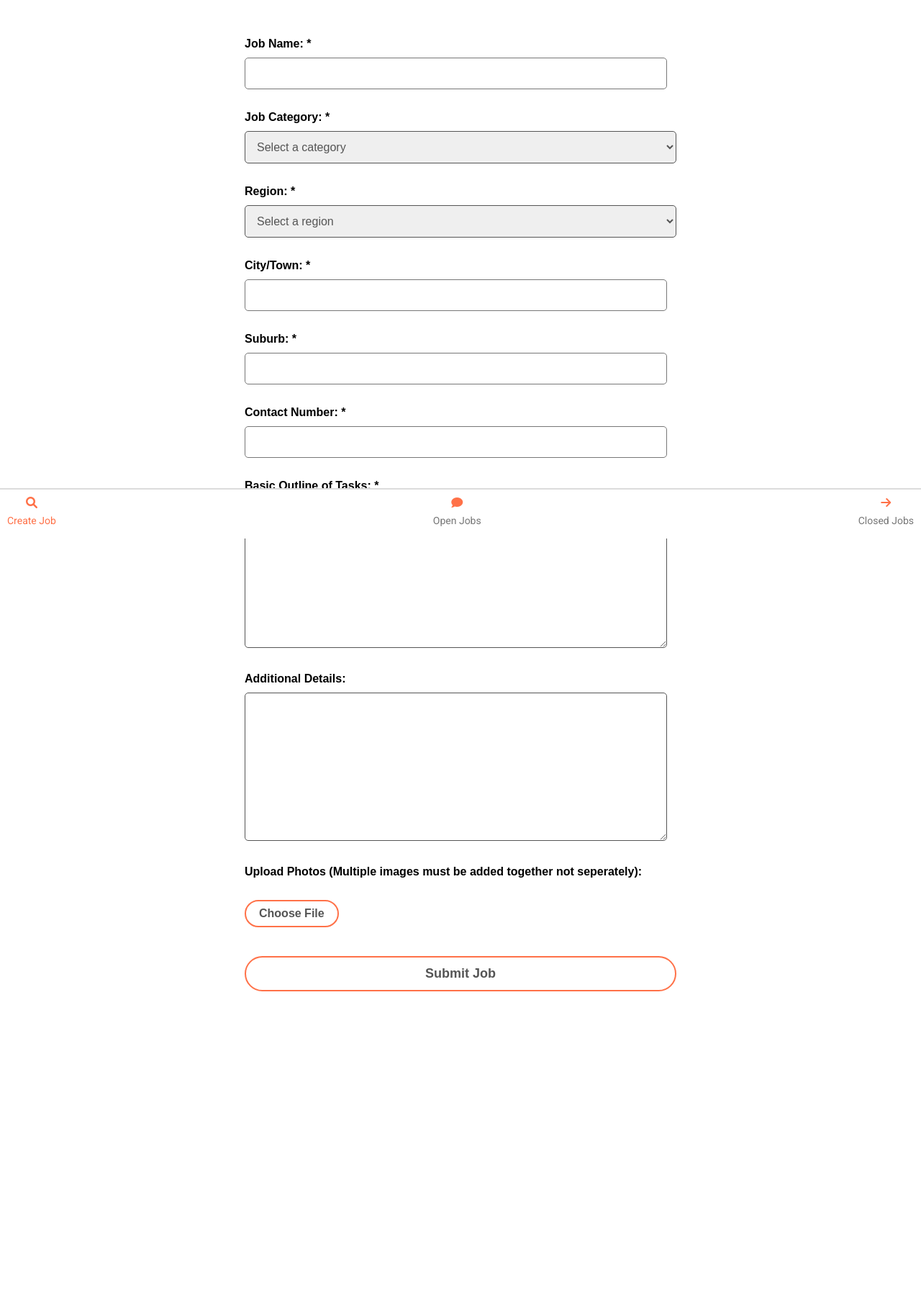
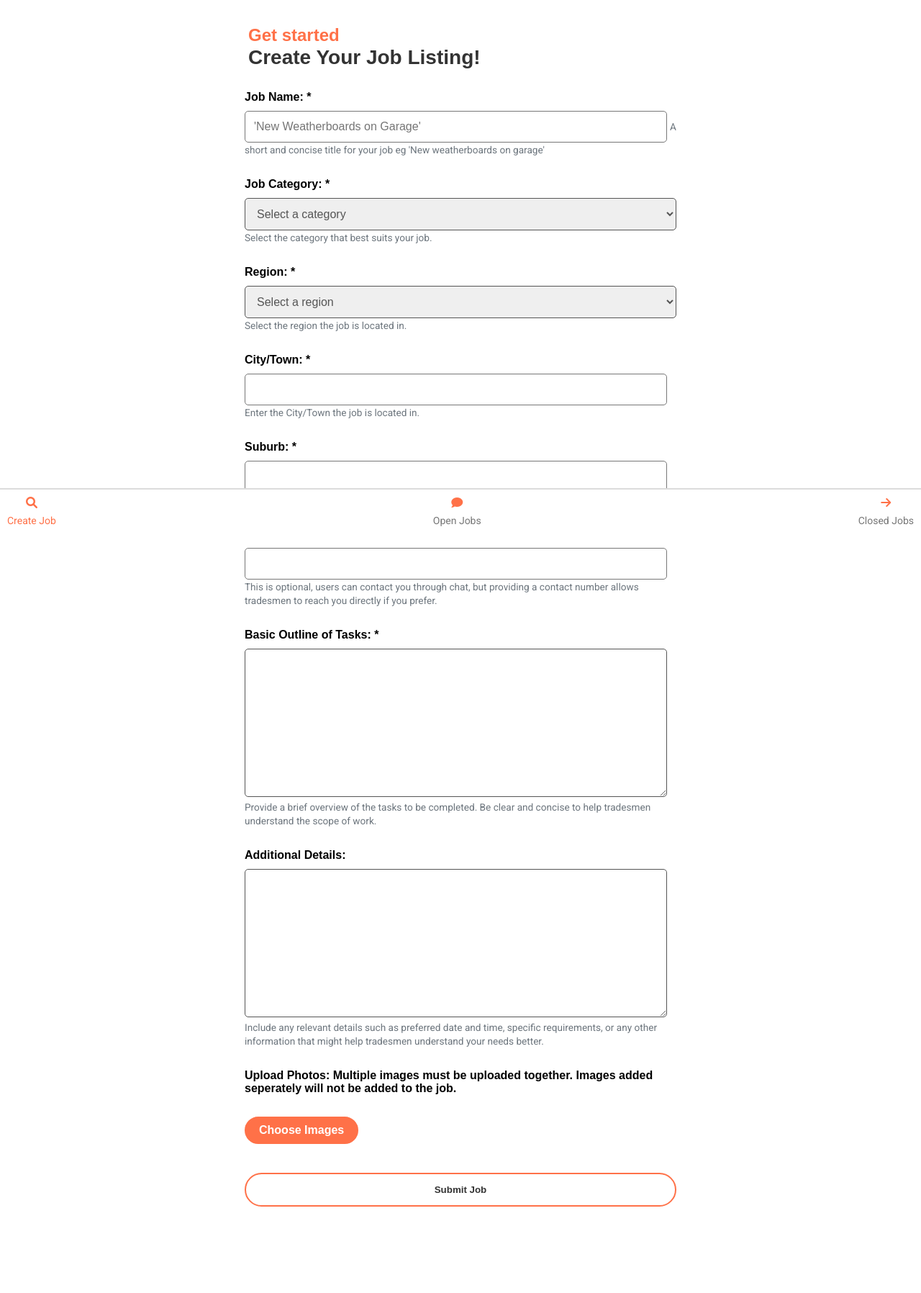
Before and after one commit to Codybez/CodysBusiness, a Flask app: page /create_job in a window 1280 px wide. Shown: the part 52-1848 px from the top of the page at 72% size. Before the commit the page ends 1429 px from the top, so only its background shows below. Run offline with Flask 3, Linux system fonts and the light colour scheme; some libraries are stand-ins or nearby versions.

Commit message:
Createjobdone

```diff
--- a/templates/contact_us.html
+++ b/templates/contact_us.html
@@ -131,7 +131,7 @@
             id="name"
             name="name"
             required
-            placeholder="Your Name"
+            value="{{ current_user.first_name }} {{ current_user.last_name }}"
           />
         </div>
 
@@ -143,7 +143,7 @@
             id="email"
             name="email"
             required
-            placeholder="Your Email"
+            value="{{ current_user.email }}"
           />
         </div>
 
--- a/templates/create_a_job.html
+++ b/templates/create_a_job.html
@@ -27,7 +27,7 @@
         padding: 20px;
         background-color: #ccccccdf;
         margin: auto;
-
+        margin-top: -40px;
         background-color: #fff;
         margin-bottom: 70px;
       }
@@ -56,20 +56,18 @@
 
       .form-group {
         margin-bottom: 30px;
+        margin-top: 30px;
       }
 
       button {
+        text-align: center;
+        padding: 14px 0;
         background-color: #ffffff;
-        color: #555;
         border: 2px solid #ff7148;
-        padding: 12px 24px;
-        text-align: center;
+        border-radius: 25px;
         text-decoration: none;
+        color: #333;
         font-weight: bold;
-        display: inline-block;
-        font-size: 18px;
-        border-radius: 25px;
-        cursor: pointer;
         width: 100%; /* Make button span 90% of its container */
       }
 
@@ -145,8 +143,8 @@
       .custom-file-input {
         display: inline-block;
         padding: 8px 18px;
-        background-color: #ffffff;
-        color: #555;
+        background-color: #ff7148;
+        color: #ffffff;
         border: 2px solid #ff7148;
         border-radius: 25px;
         cursor: pointer;
@@ -183,6 +181,7 @@
         position: relative;
         margin-right: 10px;
         margin-bottom: 10px;
+        margin-top: 15px;
       }
 
       .preview-image {
@@ -233,6 +232,34 @@
         font-size: 14px;
         margin-top: 10px;
       }
+
+      .note {
+        font-size: 0.9em;
+        color: #6c757d; /* Subtle gray color */
+      }
+
+      .form-text.text-muted {
+        font-size: 0.85em;
+        color: #6c757d;
+      }
+
+      .job-heading {
+        text-align: left;
+      }
+
+      .job-heading h1 {
+        color: #333; /* Orange color */
+        font-size: 28px; /* Adjust the size as needed */
+        margin-bottom: 20px;
+        margin-left: 5px;
+      }
+
+      .job-heading h1 span {
+        color: #ff7148;
+        font-size: 24px;
+        margin-bottom: -5px;
+      }
+
     </style>
   </head>
   <body>
@@ -241,6 +268,11 @@
     <br /><br />
 
     <div class="container">
+      <div class="job-heading">
+      <h1>
+        <span>Get started</span> <br />
+        Create Your Job Listing!
+      </h1>
       <form
         id="job-form"
         method="POST"
@@ -249,7 +281,18 @@
       >
         <div class="form-group">
           <label for="job_name">Job Name: *</label>
-          <input type="text" id="job_name" name="job_name" required />
+          <input
+            type="text"
+            id="job_name"
+            maxlength="35"
+            name="job_name"
+            required
+            placeholder="'New Weatherboards on Garage'"
+          />
+          <small class="form-text text-muted">
+            A short and concise title for your job eg 'New weatherboards on
+            garage'
+          </small>
         </div>
 
         <div class="form-group">
@@ -276,6 +319,9 @@
             <option value="Whiteware Repair">Whiteware Repair</option>
             <option value="Other">Other</option>
           </select>
+          <small class="form-text text-muted">
+            Select the category that best suits your job.
+          </small>
         </div>
 
         <div class="form-group">
@@ -299,31 +345,44 @@
             <option value="Otago">Otago</option>
             <option value="Southland">Southland</option>
           </select>
+          <small class="form-text text-muted">
+            Select the region the job is located in.
+          </small>
         </div>
 
         <div class="form-group">
           <label for="city">City/Town: *</label>
           <input type="text" id="city" name="city" required />
+          <small class="form-text text-muted">
+            Enter the City/Town the job is located in.
+          </small>
         </div>
 
         <div class="form-group">
           <label for="suburb">Suburb: *</label>
           <input type="text" id="suburb" name="suburb" required />
+          <small class="form-text text-muted">
+            Enter the Suburb the job is located in.
+          </small>
         </div>
 
         <div class="form-group">
-          <label for="contact_number">Contact Number: *</label>
-          <input
-            type="text"
-            id="contact_number"
-            name="contact_number"
-            required
-          />
+          <label for="contact_number">Contact Number:</label>
+          <input type="text" id="contact_number" name="contact_number" />
+          <small class="form-text text-muted">
+            This is optional, users can contact you through chat, but providing
+            a contact number allows tradesmen to reach you directly if you
+            prefer.
+          </small>
         </div>
 
         <div class="form-group">
           <label for="tasks">Basic Outline of Tasks: *</label>
           <textarea id="tasks" name="tasks" rows="10" required></textarea>
+          <small class="form-text text-muted">
+            Provide a brief overview of the tasks to be completed. Be clear and
+            concise to help tradesmen understand the scope of work.
+          </small>
         </div>
 
         <div class="form-group">
@@ -333,15 +392,20 @@
             name="additional-details"
             rows="10"
           ></textarea>
+          <small class="form-text text-muted">
+            Include any relevant details such as preferred date and time,
+            specific requirements, or any other information that might help
+            tradesmen understand your needs better.
+          </small>
         </div>
 
         <div class="form-group">
           <label for="photo-upload"
-            >Upload Photos (Multiple images must be added together not
-            seperately):</label
+            >Upload Photos: Multiple images must be uploaded together. Images
+            added seperately will not be added to the job.</label
           >
           <label for="photo-upload" class="custom-file-input"
-            >Choose File</label
+            >Choose Images</label
           >
           <input
             type="file"
--- a/templates/messages.html
+++ b/templates/messages.html
@@ -46,10 +46,10 @@
       }
 
       .conversation-details span {
-        color: #ff7148;
+        color: #333;
       }
       .conversation-details strong {
-        color: #333;
+        color: #777;
         display: -webkit-box;
         max-height: 30px;
         -webkit-line-clamp: 1;
--- a/templates/view_tradesman_profile.html
+++ b/templates/view_tradesman_profile.html
@@ -11,6 +11,7 @@
         margin: 0;
         padding: 0;
         margin-bottom: 70px;
+        margin-top: -20px;
       }
 
       .profile-container {
@@ -27,8 +28,8 @@
       }
 
       .profile-pic {
-        height: 150px;
-        width: 150px;
+        height: 140px;
+        width: 140px;
         border-radius: 50%;
         border: 3px solid #ddd;
         object-fit: cover;
```
Also changed, not shown: templates/applied_jobs.html (+9 -1 lines), templates/business_display_jobs.html (+13 -21 lines), templates/find_a_job.html (+8 -0 lines).
